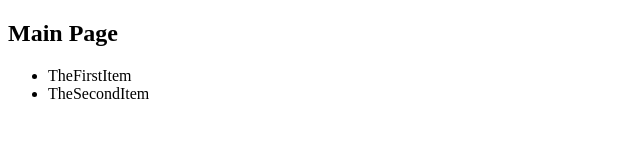
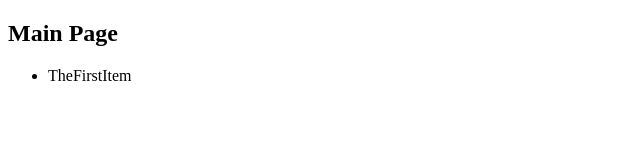
Before and after one commit to Joonqi/MyApp, a plain HTML site: page index.html in a window 1280 px wide. Shown: the whole page, without its empty margins (0-640 px from the left). Drawn offline with Linux system fonts and the light colour scheme.

Commit message:
delete second in index.html

```diff
--- a/index.html
+++ b/index.html
@@ -12,7 +12,6 @@
     </h2>
     <ul>
 	    <li>TheFirstItem</li>
-	    <li>TheSecondItem</li>
     </ul>
 </body>
 </html>
```
